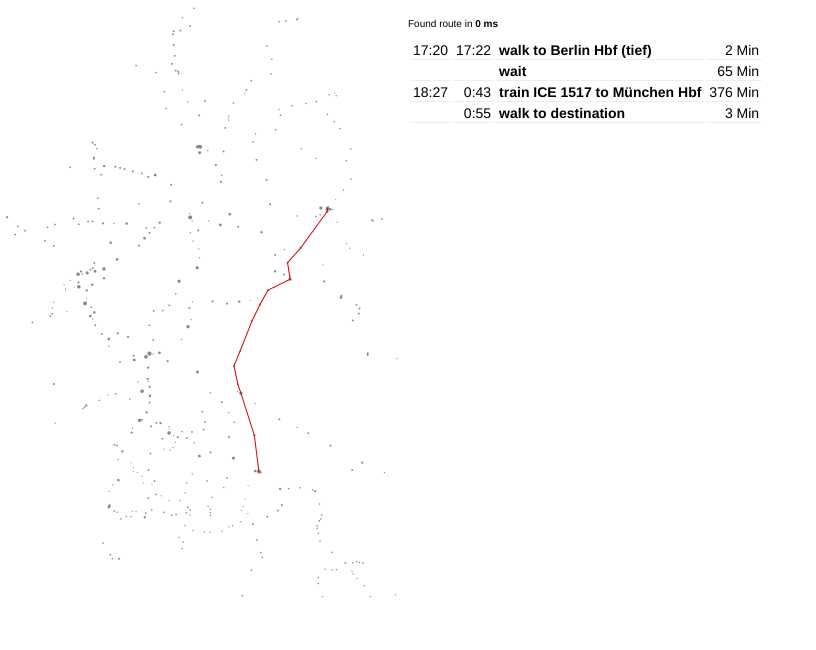
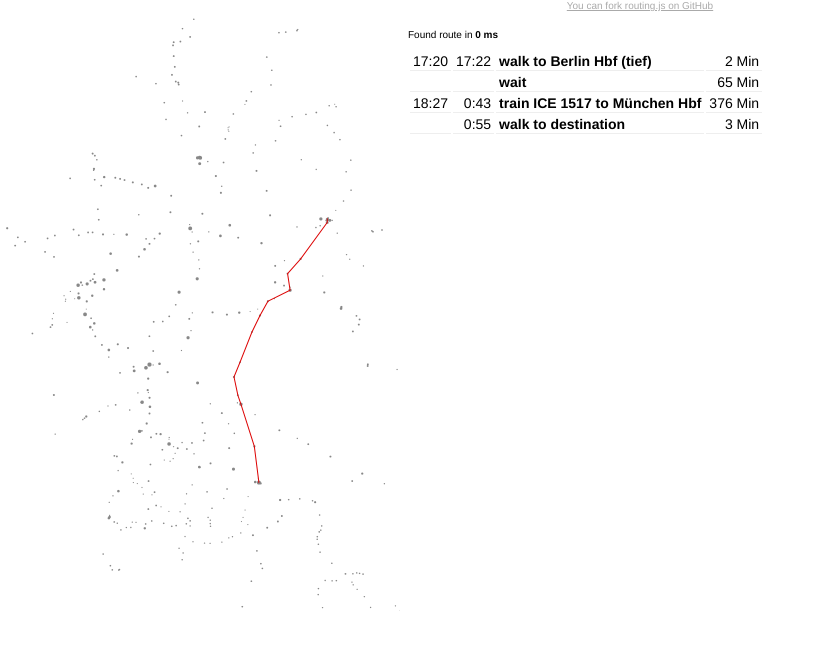
Before and after one commit to MichaelKreil/routing.js, a website: page web/index.html in a window 1280 px wide. Shown: the whole page, without its empty margins (0-816 px from the left). Drawn offline with Linux system fonts and the light colour scheme.

Commit message:
add a link

```diff
--- a/web/index.html
+++ b/web/index.html
@@ -69,8 +69,9 @@
 			canvas.mouseup(  function (e) { drag = false; })
 			canvas.mousemove(function (e) { if (drag !== false) click(e) })
 			canvas.on('touchmove', function (e) { click(e.touches[0]); e.preventDefault() })
+
 			function click(e) {
-				var offset = {x:0,y:0};
+				var offset = {x:0,y:canvas.offset().top};
 				var scale = width/canvas.width();
 				point = unproject((e.pageX - offset.x)*scale, (e.pageY - offset.y)*scale);
 				if (e.shiftKey) start = point; else end = point;
@@ -246,6 +247,8 @@
 	<style type="text/css">
 		body {
 			margin: 0px;
+			font-family: "Fira Sans", Helvetica, sans-serif;
+			font-size: 10px;
 		}
 
 		#wrapper {
@@ -266,10 +269,9 @@
 				left: 400px;
 				right: 0px;
 				float: left;
-				font-family: "Fira Sans", Helvetica, sans-serif;
-				font-size: 10px;
 				box-sizing: border-box;
 				padding: 8px;
+				clear: both;
 			}
 
 				#output table {
@@ -286,6 +288,12 @@
 					text-align: left;
 					font-weight: bold;
 				}
+				#header {
+					text-align: center;
+				}
+					#header a {
+						color: #aaa;
+					}
 		@media (max-width:700px) {
 			#canvas {
 				width: 100vw;
@@ -300,6 +308,7 @@
 	</style>
 </head>
 <body>
+	<div id="header"><a href="https://github.com/MichaelKreil/routing.js" target="_blank">You can fork routing.js on GitHub</a></div>
 	<div id="wrapper">
 		<canvas id="canvas" width="800" height="1200"></canvas>
 		<div id="output"></div>
```
